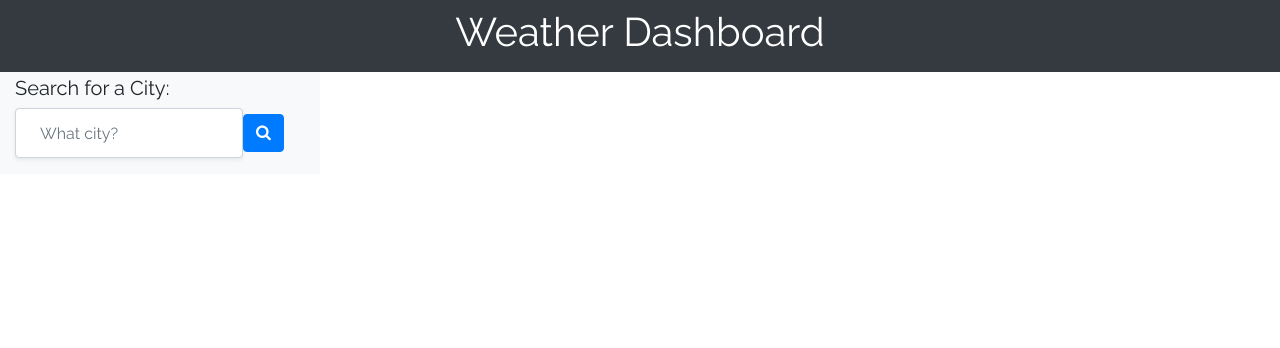
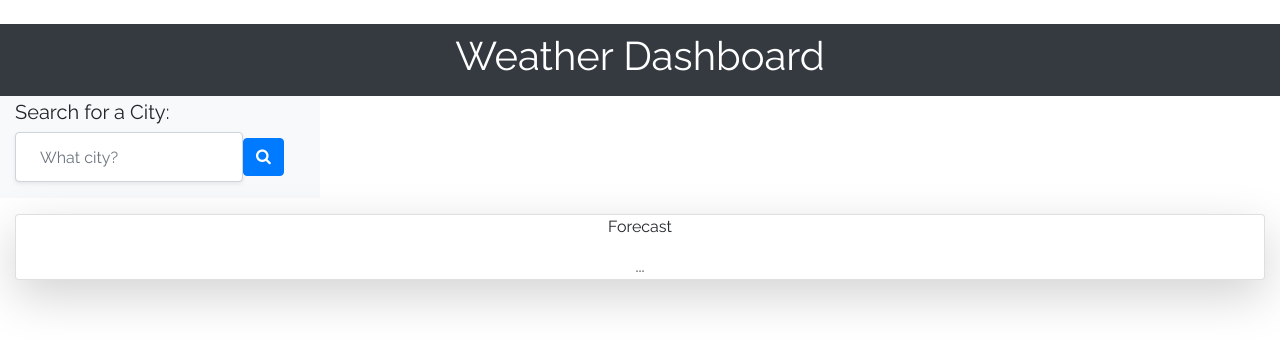
Before and after one commit to SweetSoulGaming/WeatherTron, a plain HTML site: page index.html in a window 1280 px wide. Drawn offline with nearby package versions, Linux system fonts and the light colour scheme.

Commit message:
Index (Initial Checkin modified)

```diff
--- a/index.html
+++ b/index.html
@@ -13,7 +13,9 @@
       rel="stylesheet"
       href="https://stackpath.bootstrapcdn.com/font-awesome/4.7.0/css/font-awesome.min.css"
     />
-
+    <i class="fas fa-cloud"></i>
+    <i class="fas fa-wind"></i>
+    <i class="fas fa-sun"></i>
     <link rel= "stylesheet" href= "CSS/style.css"/>
 
     <title>Weather Dashboard</title>
@@ -40,8 +42,14 @@
               <i class="fa fa-search"></i>
               </button>
           </div>
-
+        </div>
+        <div class= "card rounded my-3 shadow-lg back-card">
+        <div class="card-top text-center">
           <ul class="list-group history" id="history"></ul>
+         <p>Forecast</p>
+          <span>...</span>
+        </div>
+         </div>
         </aside>
 
         <div class="col-lg-9">
```
